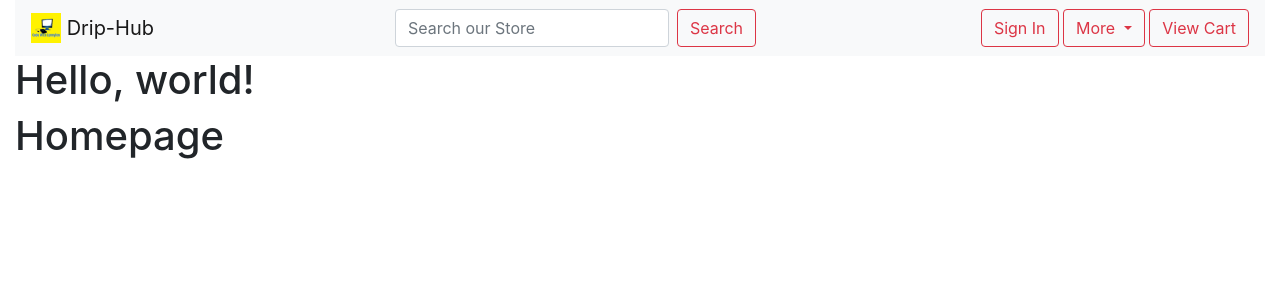
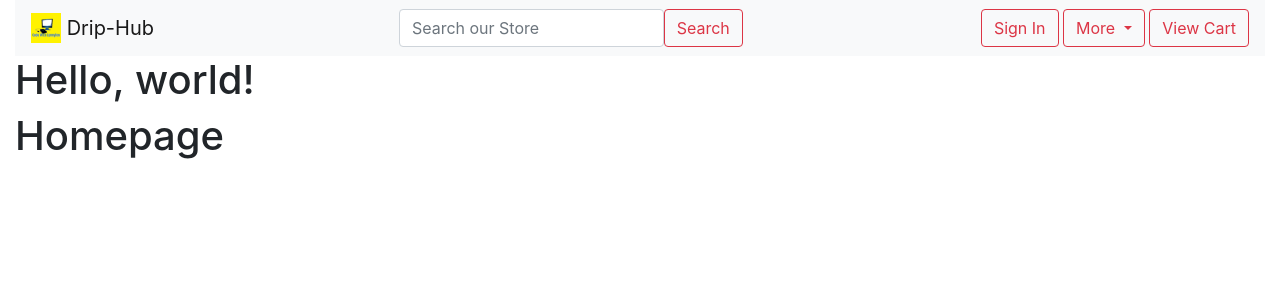
Before and after one commit to codewithlennylen/Drip-Hub-Platform, a Flask app: page / in a window 1280 px wide. Shown: the top 300 px of the page. Run offline with Flask 2, Linux system fonts and the light colour scheme; some libraries are stand-ins or nearby versions.

Commit message:
Update layout.html

```diff
--- a/codebase/templates/layout.html
+++ b/codebase/templates/layout.html
@@ -30,7 +30,7 @@
       <div class="collapse navbar-collapse" id="navbarTogglerDemo02">
 
         <form class="form-inline ml-auto">
-          <input class="form-control mr-sm-2" type="search" placeholder="Search our Store">
+          <input class="form-control w-75" type="search" placeholder="Search our Store">
           <button class="btn btn-outline-danger my-2 my-sm-0" type="submit">Search</button>
         </form>
 
```
